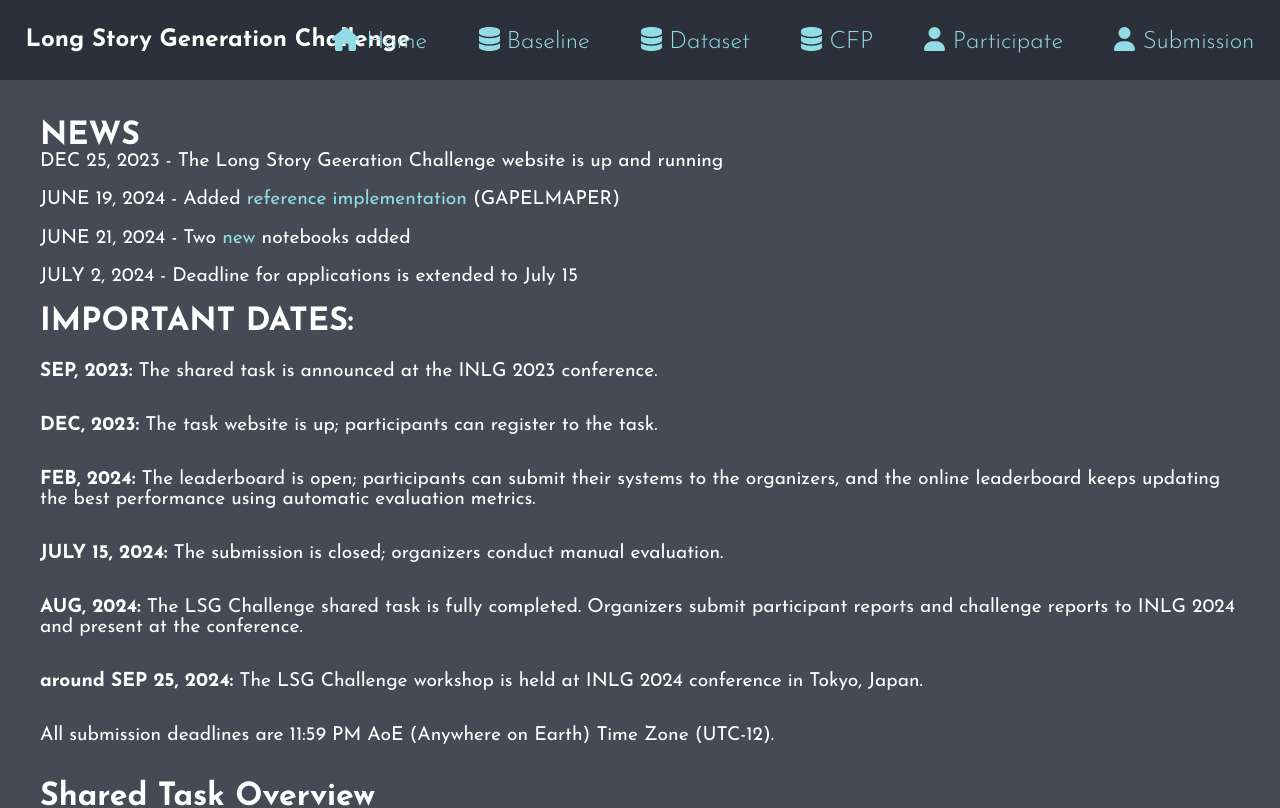
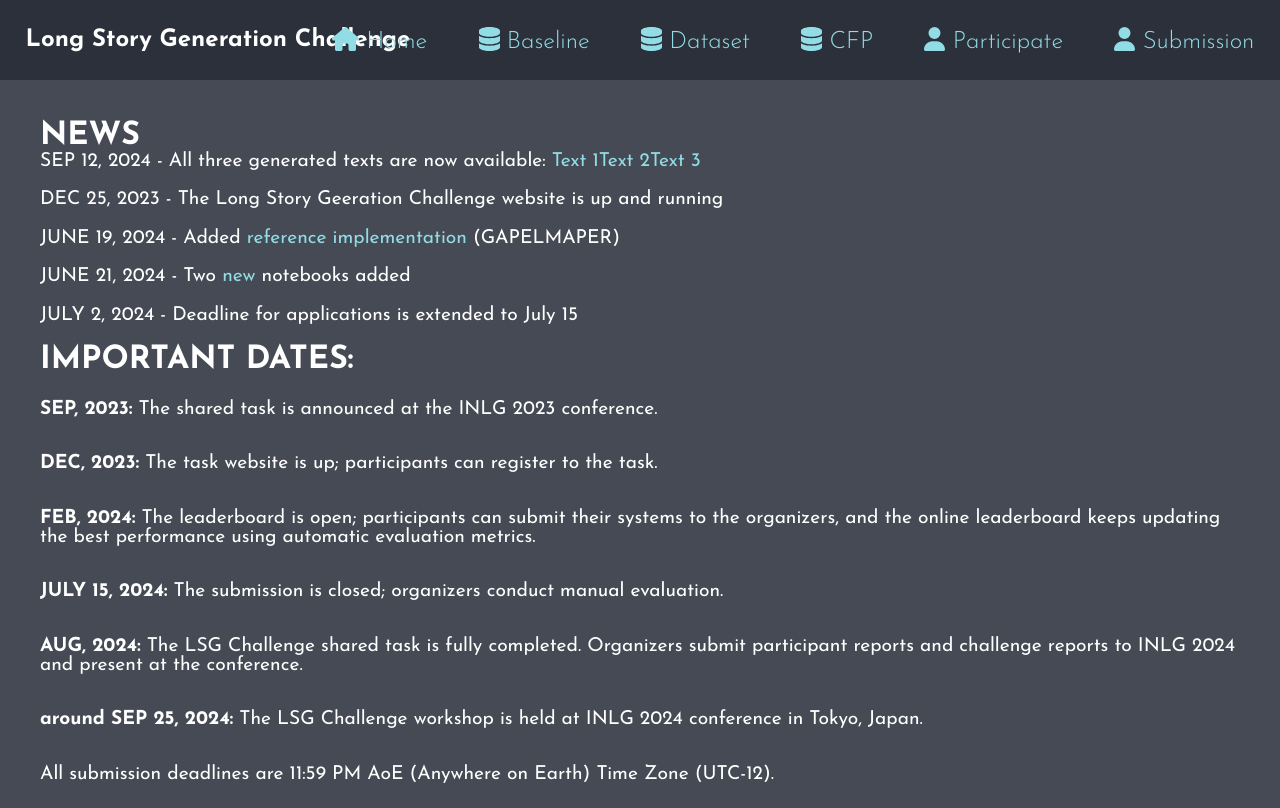
Before and after one commit to NazarovNikita1/LSGC, a Vue app: page / in a window 1280 px wide. Shown: the top 808 px of the page. Built offline with nearby package versions, Linux system fonts and the light colour scheme; what vue-particles would draw is missing.

Commit message:
Update HomePage.vue

```diff
--- a/src/views/HomePage.vue
+++ b/src/views/HomePage.vue
@@ -1,6 +1,12 @@
 <template>
   <div class="homepage-container">
    <h1>NEWS</h1>
+      <p class="program-step">
+        SEP 12, 2024 - All three generated texts are now available:
+      <a href="src/views/Text1.txt" download="Text1.txt">Text 1</a>
+      <a href="src/views/Text2.txt" download="Text2.txt">Text 2</a>
+      <a href="src/views/Text3.txt" download="Text3.txt">Text 3</a>
+      </p>
       <p class="program-step">
         DEC 25, 2023 - The Long Story Geeration Challenge website is up and running
       </p>
```
